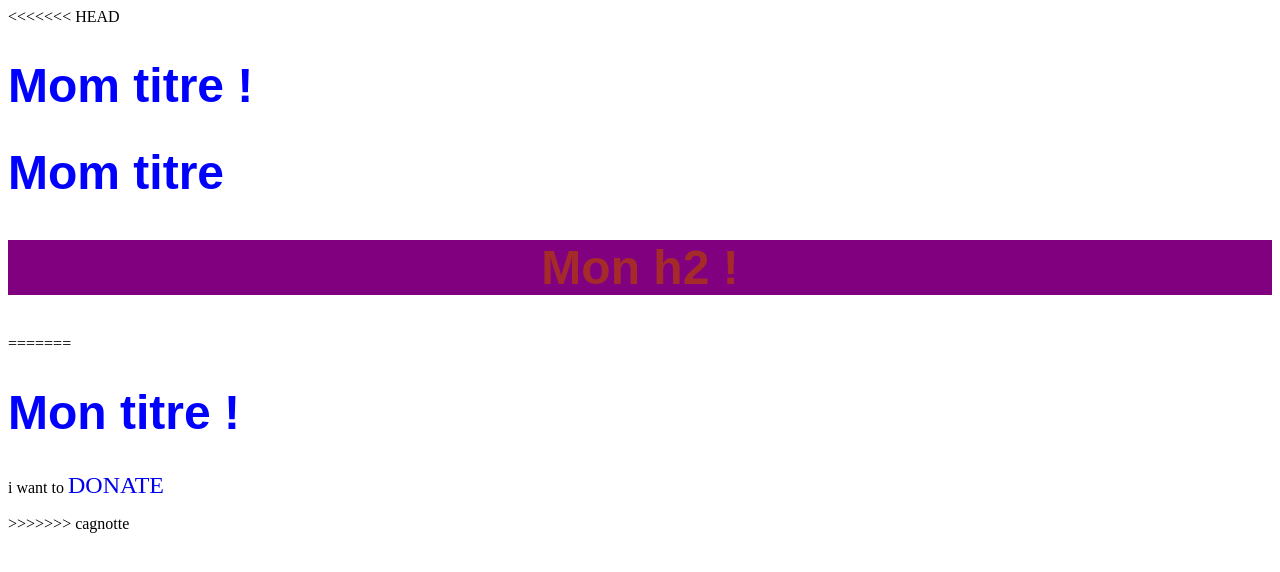
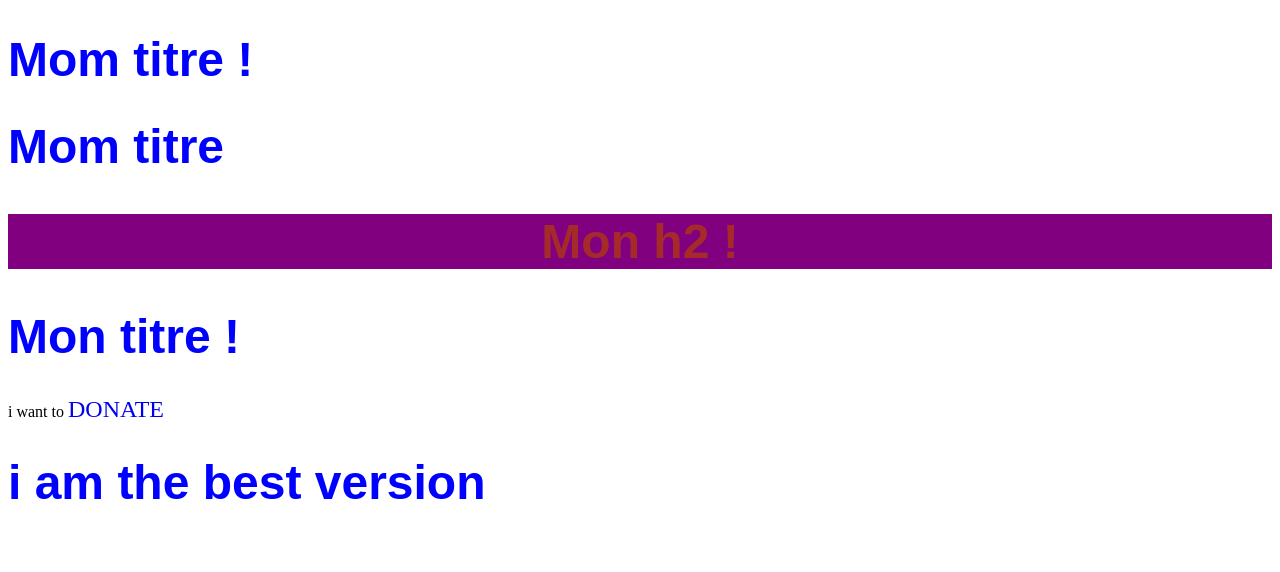
Before and after one commit to DigitAlLife30/learngit, a plain HTML site: page index.html in a window 1280 px wide. Drawn offline with Linux system fonts and the light colour scheme.

Commit message:
added the best version

```diff
--- a/index.html
+++ b/index.html
@@ -8,13 +8,11 @@
     <title>Document</title>
 </head>
 <body>
-<<<<<<< HEAD
     <h1>Mom titre !</h1>
     <h1>Mom titre </h1>
     <h2>Mon h2 !</h2>
-=======
     <h1>Mon titre !</h1>
     <p>i want to <a href="cagnotte.html">DONATE</a></p>
->>>>>>> cagnotte
+    <h1>i am the best version</h1>
 </body>
 </html>
```
